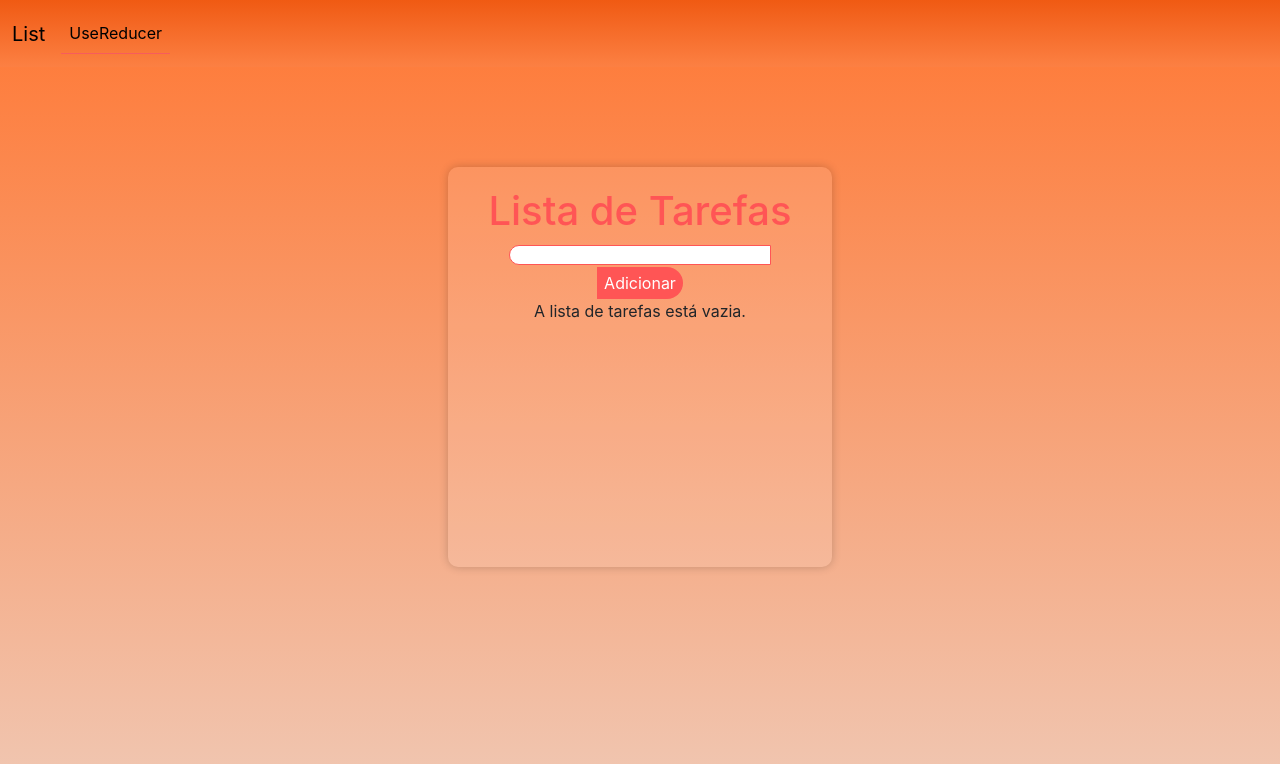
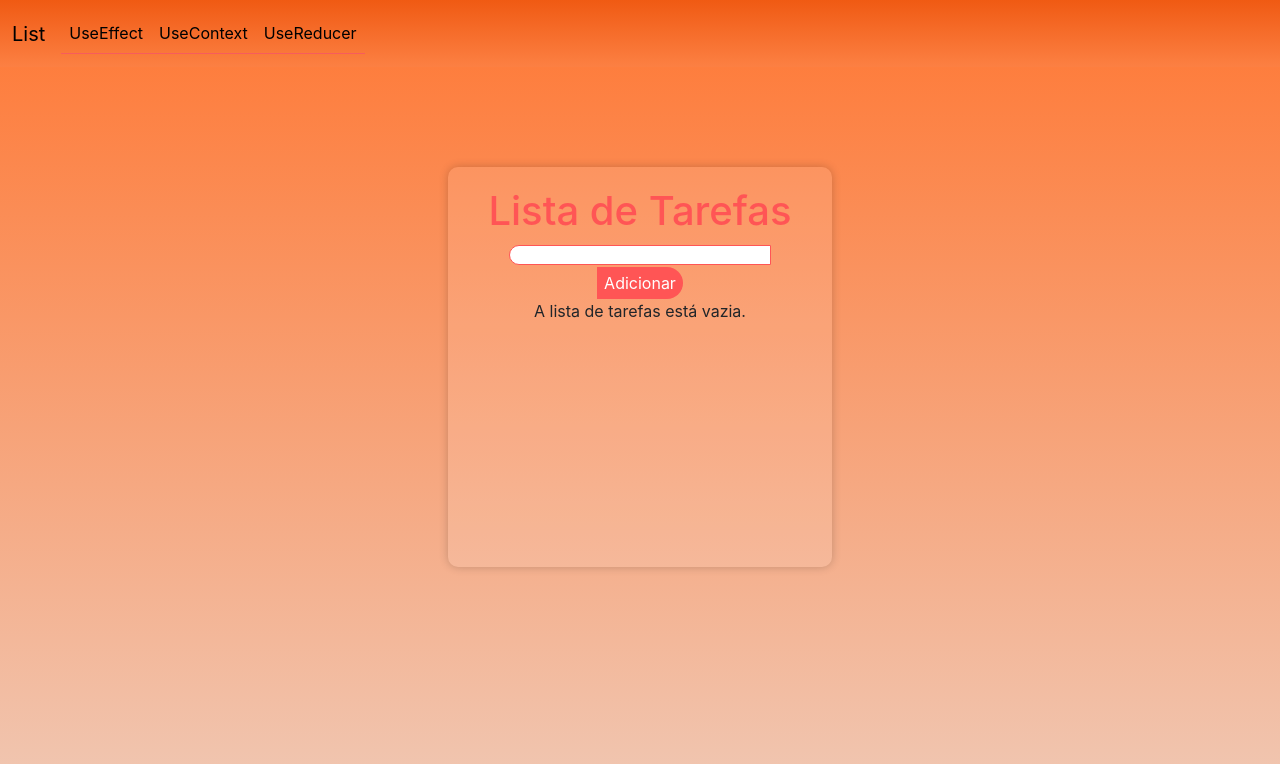
Before and after one commit to stellamaia/meu-projeto-react, a React (Create React App) app: page / in a window 1280 px wide. Shown: the top 764 px of the page. Built offline with nearby package versions, Linux system fonts and the light colour scheme; the HTML template or start-up script is replaced by a standard one.

Commit message:
Implementação de links/rotas

```diff
--- a/src/NavBar.js
+++ b/src/NavBar.js
@@ -14,8 +14,18 @@ function NavBar() {
                 <div className="collapse navbar-collapse" id="navbarSupportedContent">
                     <ul className="navbar-nav me-auto mb-2 mb-lg-0">
                         <li className="nav-item">
+                            <a className="nav-link active" aria-current="page" href="/use-effect">UseEffect</a>
+                        </li>
+
+                        <li className="nav-item">
+                            <a className="nav-link active" aria-current="page" href="/use-context">UseContext</a>
+                        </li>
+
+
+                        <li className="nav-item">
                             <a className="nav-link active" aria-current="page" href="/use-reducer">UseReducer</a>
                         </li>
+
                     </ul>
                 </div>
             </div>
```
